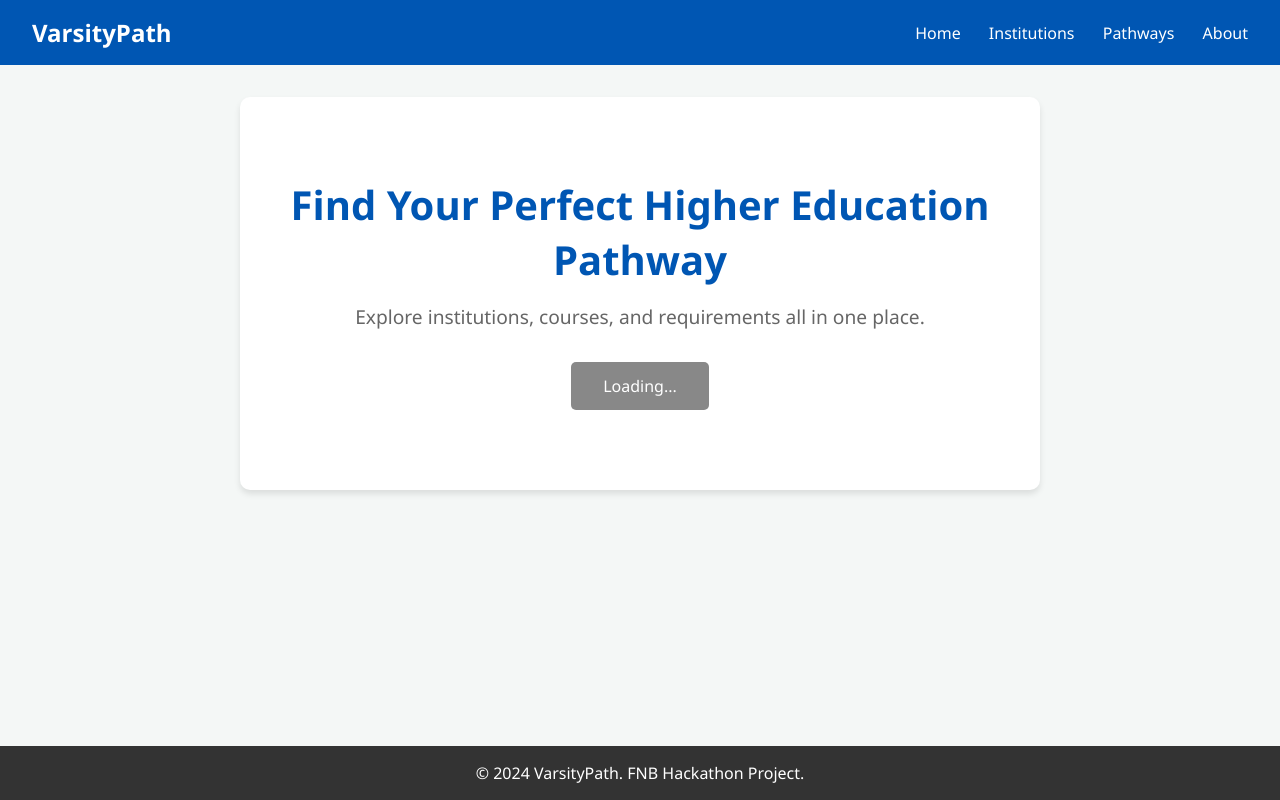
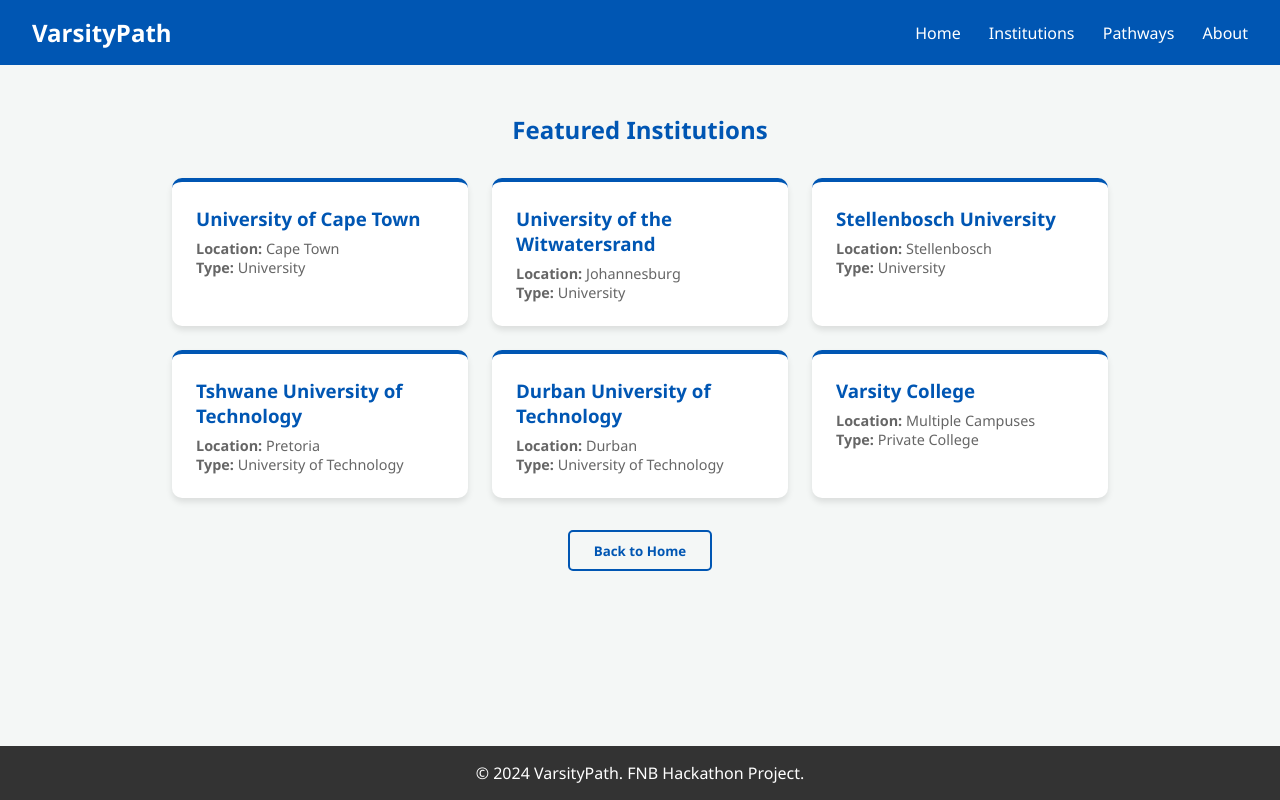
Before and after one commit to MariaCodes-art/VarsityPath, a plain HTML site: page index.html in a window 1280 px wide. Both pictures are taken after a click on the button "Explore Now". Drawn offline with Linux system fonts and the light colour scheme.

Commit message:
Add institutions grid feature

```diff
--- a/index.html
+++ b/index.html
@@ -19,10 +19,20 @@
     </header>
 
     <main>
-        <section class="hero">
+        <!-- Hero Section -->
+        <section id="heroSection" class="hero">
             <h1>Find Your Perfect Higher Education Pathway</h1>
             <p>Explore institutions, courses, and requirements all in one place.</p>
             <button id="exploreBtn">Explore Now</button>
+        </section>
+
+        <!-- Institutions Section (Hidden at first) -->
+        <section id="institutionsSection" class="institutions hidden">
+            <h2>Featured Institutions</h2>
+            <div id="institutionsList" class="grid-container">
+                <!-- JavaScript will put cards here -->
+            </div>
+            <button id="backBtn">Back to Home</button>
         </section>
     </main>
 
--- a/script.js
+++ b/script.js
@@ -1,16 +1,47 @@
-// Wait for the DOM to fully load before running scripts
 document.addEventListener('DOMContentLoaded', () => {
 
-    // Select the button using its ID
-    const exploreButton = document.getElementById('exploreBtn');
+    // 1. Data for our institutions
+    const institutions = [
+        { name: "University of Cape Town", location: "Cape Town", type: "University" },
+        { name: "University of the Witwatersrand", location: "Johannesburg", type: "University" },
+        { name: "Stellenbosch University", location: "Stellenbosch", type: "University" },
+        { name: "Tshwane University of Technology", location: "Pretoria", type: "University of Technology" },
+        { name: "Durban University of Technology", location: "Durban", type: "University of Technology" },
+        { name: "Varsity College", location: "Multiple Campuses", type: "Private College" }
+    ];
 
-    // Add a click event listener to the button
-    exploreButton.addEventListener('click', () => {
-        alert("Welcome to VarsityPath! The navigation feature is coming soon.");
+    // 2. Get elements from the HTML
+    const heroSection = document.getElementById('heroSection');
+    const exploreBtn = document.getElementById('exploreBtn');
+    const institutionsSection = document.getElementById('institutionsSection');
+    const institutionsList = document.getElementById('institutionsList');
+    const backBtn = document.getElementById('backBtn');
 
-        // You can also change the text of the button when clicked
-        exploreButton.textContent = "Loading...";
-        exploreButton.style.backgroundColor = "#888";
+    // 3. Function to render the institution cards
+    function renderInstitutions() {
+        institutionsList.innerHTML = ''; // Clear current list
+        institutions.forEach(inst => {
+            const card = document.createElement('div');
+            card.classList.add('card');
+            card.innerHTML = `
+                <h3>${inst.name}</h3>
+                <p><strong>Location:</strong> ${inst.location}</p>
+                <p><strong>Type:</strong> ${inst.type}</p>
+            `;
+            institutionsList.appendChild(card);
+        });
+    }
+
+    // 4. Event Listeners
+    exploreBtn.addEventListener('click', () => {
+        heroSection.classList.add('hidden');       // Hide hero
+        institutionsSection.classList.remove('hidden'); // Show institutions
+        renderInstitutions();                      // Load the data
+    });
+
+    backBtn.addEventListener('click', () => {
+        institutionsSection.classList.add('hidden'); // Hide institutions
+        heroSection.classList.remove('hidden');      // Show hero
     });
 
     console.log("VarsityPath app loaded successfully!");
--- a/style.css
+++ b/style.css
@@ -87,3 +87,62 @@ footer {
     color: white;
     margin-top: auto;
 }
+
+/* Hidden class */
+.hidden {
+    display: none !important;
+}
+
+/* Institutions Section */
+.institutions {
+    text-align: center;
+    padding: 3rem 2rem;
+    max-width: 1000px;
+    margin: 0 auto;
+}
+
+.institutions h2 {
+    color: #0056b3;
+    margin-bottom: 2rem;
+}
+
+.grid-container {
+    display: grid;
+    grid-template-columns: repeat(auto-fit, minmax(250px, 1fr));
+    gap: 1.5rem;
+    margin-bottom: 2rem;
+}
+
+.card {
+    background: white;
+    padding: 1.5rem;
+    border-radius: 10px;
+    box-shadow: 0 4px 6px rgba(0,0,0,0.1);
+    border-top: 4px solid #0056b3;
+    text-align: left;
+}
+
+.card h3 {
+    color: #0056b3;
+    margin-bottom: 0.5rem;
+}
+
+.card p {
+    color: #666;
+    font-size: 0.9rem;
+}
+
+#backBtn {
+    background-color: transparent;
+    color: #0056b3;
+    border: 2px solid #0056b3;
+    padding: 0.6rem 1.5rem;
+    border-radius: 5px;
+    cursor: pointer;
+    font-weight: bold;
+}
+
+#backBtn:hover {
+    background-color: #0056b3;
+    color: white;
+}
```
